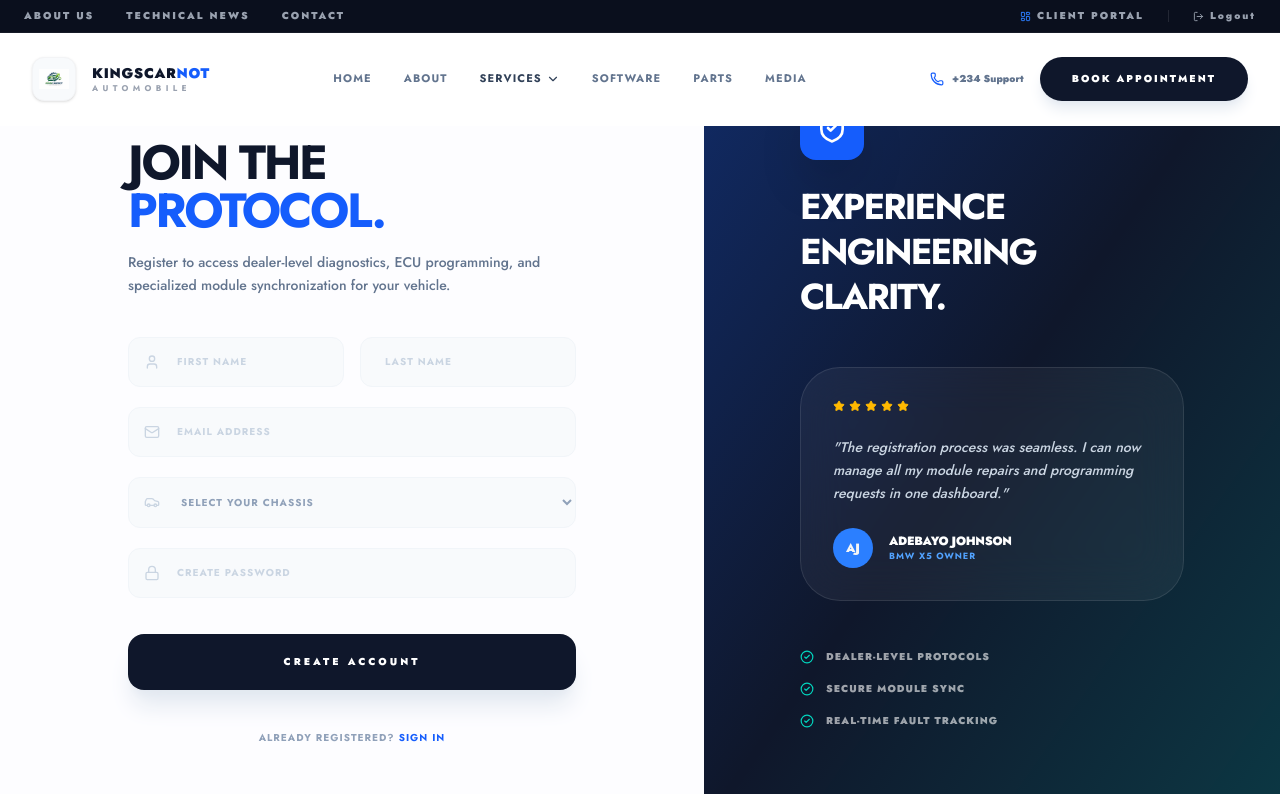
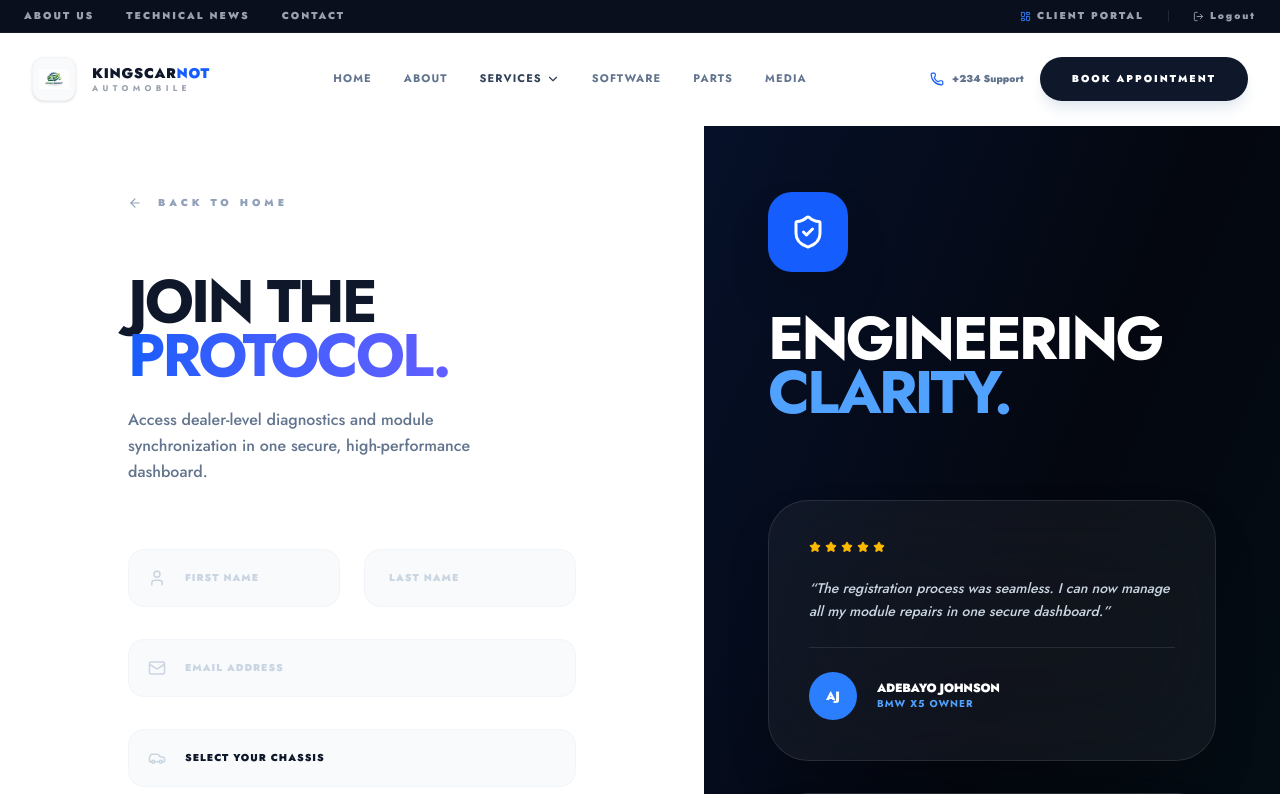
Before and after one commit to Bellomubaraq875/kingscarnotautomobile, a Next.js app: page /register in a window 1280 px wide. Shown: the top 794 px of the page. Built offline with nearby package versions, Linux system fonts and the light colour scheme.

Commit message:
register page updated

```diff
--- a/app/register/page.tsx
+++ b/app/register/page.tsx
@@ -1,150 +1,186 @@
 "use client";
 
-import React, { useState } from 'react';
-import Link from 'next/link';
-import { motion } from 'framer-motion';
-import { ShieldCheck, ArrowRight, CheckCircle2, Star, User, Mail, Lock, Car } from 'lucide-react';
+import React, { useState } from "react";
+import Link from "next/link";
+import {
+    ShieldCheck,
+    ArrowRight,
+    CheckCircle2,
+    Star,
+    User,
+    Mail,
+    Lock,
+    Car,
+} from "lucide-react";
+
+const sidebarTestimonials = [
+    {
+        initials: "AJ",
+        name: "Adebayo Johnson",
+        vehicle: "BMW X5 Owner",
+        quote: "The registration process was seamless. I can now manage all my module repairs in one secure dashboard."
+    },
+    {
+        initials: "CO",
+        name: "Chioma Okafor",
+        vehicle: "Mercedes C300",
+        quote: "Finally, a platform that understands FBS-4 protocols. Booking my module sync took less than two minutes."
+    }
+];
 
 export default function RegisterPage() {
     const [isLoading, setIsLoading] = useState(false);
+    const [chassis, setChassis] = useState("");
 
     const handleSubmit = (e: React.FormEvent) => {
         e.preventDefault();
         setIsLoading(true);
-        // Simulate registration logic
         setTimeout(() => setIsLoading(false), 2000);
     };
 
     return (
-        <main className="min-h-screen bg-[#FDFDFF] flex overflow-hidden font-jost">
+        <main className="min-h-screen bg-white flex overflow-hidden font-jost">
 
-            {/* 1. LEFT SIDE: FORM SECTION (80% Constraint applied to inner content) */}
-            <section className="w-full lg:w-[55%] flex items-center justify-center p-8 md:p-20">
-                <div className="w-full max-w-md space-y-10">
+            {/* 1. FORM SECTION - Increased pt-48 for Navbar clearance */}
+            <section className="w-full lg:w-[55%] flex items-start justify-center px-6 pt-48 pb-32 md:px-12 lg:px-24 overflow-y-auto">
+                <div className="w-full max-w-md space-y-16">
 
-                    {/* Brand/Back Link */}
-                    <Link href="/" className="inline-flex items-center gap-2 text-[10px] font-black uppercase tracking-[0.3em] text-slate-400 hover:text-blue-600 transition-colors">
-                        <ArrowRight size={14} className="rotate-180" /> Back to Home
+                    <Link
+                        href="/"
+                        className="inline-flex items-center gap-4 text-[10px] font-black uppercase tracking-[0.4em] text-slate-400 hover:text-blue-600 transition-colors"
+                    >
+                        <ArrowRight size={14} className="rotate-180" />
+                        Back to Home
                     </Link>
 
-                    <div className="space-y-4">
-                        <h1 className="text-4xl md:text-5xl font-bold tracking-tighter text-slate-900 uppercase">
-                            Join the <br /> <span className="text-blue-600">Protocol.</span>
+                    <div className="space-y-6">
+                        <h1 className="text-5xl md:text-6xl font-bold tracking-tighter text-slate-900 uppercase leading-[0.9]">
+                            Join the <br /> <span className="text-transparent bg-clip-text bg-gradient-to-r from-blue-600 to-indigo-500">Protocol.</span>
                         </h1>
-                        <p className="text-sm text-slate-500 font-medium leading-relaxed">
-                            Register to access dealer-level diagnostics, ECU programming, and specialized module synchronization for your vehicle.
+                        <p className="text-base font-medium leading-relaxed text-slate-500 max-w-sm">
+                            Access dealer-level diagnostics and module synchronization in one secure, high-performance dashboard.
                         </p>
                     </div>
 
-                    <form onSubmit={handleSubmit} className="space-y-5">
-                        <div className="grid grid-cols-2 gap-4">
+                    <form onSubmit={handleSubmit} className="space-y-8">
+                        <div className="grid grid-cols-1 sm:grid-cols-2 gap-6">
                             <div className="relative">
-                                <User className="absolute left-4 top-1/2 -translate-y-1/2 text-slate-300" size={16} />
+                                <User className="absolute left-5 top-1/2 -translate-y-1/2 text-slate-300" size={18} />
                                 <input
                                     type="text"
                                     placeholder="FIRST NAME"
                                     required
-                                    className="w-full bg-slate-50 border border-slate-100 p-4 pl-12 rounded-xl text-[10px] font-bold tracking-widest focus:bg-white focus:border-blue-600 outline-none transition-all placeholder:text-slate-300"
+                                    className="w-full rounded-2xl border border-slate-100 bg-slate-50 px-6 py-5 pl-14 text-[10px] font-black tracking-widest text-slate-900 outline-none transition focus:bg-white focus:border-blue-600 placeholder:text-slate-300"
                                 />
                             </div>
+
                             <div className="relative">
                                 <input
                                     type="text"
                                     placeholder="LAST NAME"
                                     required
-                                    className="w-full bg-slate-50 border border-slate-100 p-4 px-6 rounded-xl text-[10px] font-bold tracking-widest focus:bg-white focus:border-blue-600 outline-none transition-all placeholder:text-slate-300"
+                                    className="w-full rounded-2xl border border-slate-100 bg-slate-50 px-6 py-5 text-[10px] font-black tracking-widest text-slate-900 outline-none transition focus:bg-white focus:border-blue-600 placeholder:text-slate-300"
                                 />
                             </div>
                         </div>
 
                         <div className="relative">
-                            <Mail className="absolute left-4 top-1/2 -translate-y-1/2 text-slate-300" size={16} />
+                            <Mail className="absolute left-5 top-1/2 -translate-y-1/2 text-slate-300" size={18} />
                             <input
                                 type="email"
                                 placeholder="EMAIL ADDRESS"
                                 required
-                                className="w-full bg-slate-50 border border-slate-100 p-4 pl-12 rounded-xl text-[10px] font-bold tracking-widest focus:bg-white focus:border-blue-600 outline-none transition-all placeholder:text-slate-300"
+                                className="w-full rounded-2xl border border-slate-100 bg-slate-50 px-6 py-5 pl-14 text-[10px] font-black tracking-widest text-slate-900 outline-none transition focus:bg-white focus:border-blue-600 placeholder:text-slate-300"
                             />
                         </div>
 
                         <div className="relative">
-                            <Car className="absolute left-4 top-1/2 -translate-y-1/2 text-slate-300" size={16} />
+                            <Car className="absolute left-5 top-1/2 -translate-y-1/2 text-slate-300" size={18} />
                             <select
                                 required
-                                className="w-full bg-slate-50 border border-slate-100 p-4 pl-12 rounded-xl text-[10px] font-bold tracking-widest focus:bg-white focus:border-blue-600 outline-none transition-all text-slate-400"
+                                value={chassis}
+                                onChange={(e) => setChassis(e.target.value)}
+                                className="w-full rounded-2xl border border-slate-100 bg-slate-50 px-6 py-5 pl-14 text-[10px] font-black tracking-widest text-slate-900 outline-none transition focus:bg-white focus:border-blue-600 appearance-none cursor-pointer"
                             >
-                                <option value="" disabled selected uppercase>SELECT YOUR CHASSIS</option>
+                                <option value="" disabled>SELECT YOUR CHASSIS</option>
                                 <option value="mercedes">MERCEDES-BENZ</option>
                                 <option value="bmw">BMW / MINI</option>
                                 <option value="audi">AUDI / VW / VAG</option>
-                                <option value="other">OTHER PREMIUM BRANDS</option>
                             </select>
                         </div>
 
                         <div className="relative">
-                            <Lock className="absolute left-4 top-1/2 -translate-y-1/2 text-slate-300" size={16} />
+                            <Lock className="absolute left-5 top-1/2 -translate-y-1/2 text-slate-300" size={18} />
                             <input
                                 type="password"
                                 placeholder="CREATE PASSWORD"
                                 required
-                                className="w-full bg-slate-50 border border-slate-100 p-4 pl-12 rounded-xl text-[10px] font-bold tracking-widest focus:bg-white focus:border-blue-600 outline-none transition-all placeholder:text-slate-300"
+                                className="w-full rounded-2xl border border-slate-100 bg-slate-50 px-6 py-5 pl-14 text-[10px] font-black tracking-widest text-slate-900 outline-none transition focus:bg-white focus:border-blue-600 placeholder:text-slate-300"
                             />
                         </div>
 
-                        <div className="pt-4">
+                        <div className="pt-6">
                             <button
                                 type="submit"
                                 disabled={isLoading}
-                                className="w-full bg-slate-900 text-white p-5 rounded-2xl font-black text-[10px] uppercase tracking-[0.3em] hover:bg-blue-600 transition-all shadow-xl shadow-slate-200 disabled:opacity-50"
+                                className="w-full rounded-[20px] bg-slate-900 px-6 py-6 text-[10px] font-black uppercase tracking-[0.5em] text-white transition hover:bg-blue-600 shadow-2xl shadow-slate-200 disabled:opacity-50 active:scale-[0.98]"
                             >
                                 {isLoading ? "SYNCHRONIZING..." : "CREATE ACCOUNT"}
                             </button>
                         </div>
                     </form>
 
-                    <p className="text-center text-[10px] font-bold text-slate-400 uppercase tracking-widest">
-                        Already registered? <Link href="/login" className="text-blue-600 hover:underline">Sign In</Link>
+                    <p className="text-center text-[10px] font-black text-slate-400 uppercase tracking-widest pt-4">
+                        Already registered?{" "}
+                        <Link href="/login" className="text-blue-600 hover:underline">
+                            Sign in
+                        </Link>
                     </p>
                 </div>
             </section>
 
-            {/* 2. RIGHT SIDE: VISUAL TRUST SECTION */}
-            <section className="hidden lg:flex w-[45%] bg-slate-900 relative items-center justify-center p-20">
-                {/* Luminous Gradient Mesh */}
-                <div className="absolute inset-0 bg-gradient-to-br from-blue-600/30 via-transparent to-teal-500/20" />
+            {/* 2. VISUAL TRUST SECTION - Increased py-48 */}
+            <section className="hidden lg:flex w-[45%] bg-[#04070F] relative items-start justify-center pt-48 pb-32 px-16 overflow-y-auto">
+                <div className="absolute inset-0 bg-gradient-to-br from-blue-600/20 via-transparent to-teal-500/10 opacity-60" />
 
-                <div className="relative z-10 space-y-12">
-                    <div className="space-y-6">
-                        <div className="w-16 h-16 bg-blue-600 rounded-2xl flex items-center justify-center shadow-2xl">
-                            <ShieldCheck size={32} className="text-white" />
+                <div className="relative z-10 space-y-20 w-full max-w-md">
+                    <div className="space-y-10">
+                        <div className="w-20 h-20 bg-blue-600 rounded-[24px] flex items-center justify-center shadow-2xl">
+                            <ShieldCheck size={36} className="text-white" />
                         </div>
-                        <h2 className="text-4xl font-bold text-white tracking-tighter leading-tight uppercase">
-                            Experience <br /> Engineering <br /> Clarity.
+                        <h2 className="text-6xl font-bold text-white tracking-tighter leading-[0.9] uppercase">
+                            Engineering <br /> <span className="text-blue-400">Clarity.</span>
                         </h2>
                     </div>
 
-                    {/* Trust Card */}
-                    <div className="bg-white/5 backdrop-blur-xl border border-white/10 p-8 rounded-[40px] space-y-6 max-w-sm">
+                    {/* Testimonials Stack with increased margins */}
+                    <div className="space-y-8">
+                        {sidebarTestimonials.map((t, i) => (
+                            <div key={i} className="bg-white/5 backdrop-blur-3xl border border-white/10 p-10 rounded-[40px] space-y-6 shadow-2xl">
                                 <div className="flex gap-1 text-amber-400">
                                     {[...Array(5)].map((_, i) => <Star key={i} size={12} fill="currentColor" />)}
                                 </div>
-                        <p className="text-sm text-slate-300 font-medium italic leading-relaxed">
-                            "The registration process was seamless. I can now manage all my module repairs and programming requests in one dashboard."
+                                <p className="text-sm text-slate-300 leading-relaxed font-medium italic">
+                                    “{t.quote}”
                                 </p>
-                        <div className="flex items-center gap-4">
-                            <div className="w-10 h-10 rounded-full bg-blue-500 flex items-center justify-center font-black text-xs">AJ</div>
+                                <div className="flex items-center gap-5 pt-6 border-t border-white/10">
+                                    <div className="w-12 h-12 rounded-full bg-blue-500 flex items-center justify-center font-black text-xs text-white">
+                                        {t.initials}
+                                    </div>
                                     <div className="flex flex-col">
-                                <span className="text-xs font-black text-white uppercase tracking-tight">Adebayo Johnson</span>
-                                <span className="text-[9px] text-blue-400 font-bold uppercase tracking-widest">BMW X5 Owner</span>
+                                        <span className="text-xs font-black text-white uppercase tracking-tight">{t.name}</span>
+                                        <span className="text-[10px] text-blue-400 font-bold uppercase tracking-widest">{t.vehicle}</span>
                                     </div>
                                 </div>
                             </div>
+                        ))}
+                    </div>
 
-                    {/* Feature List */}
-                    <ul className="space-y-4">
+                    <ul className="space-y-6 pt-10">
                         {["Dealer-Level Protocols", "Secure Module Sync", "Real-time Fault Tracking"].map((item, i) => (
-                            <li key={i} className="flex items-center gap-3 text-[10px] font-black text-white/60 uppercase tracking-widest">
-                                <CheckCircle2 size={14} className="text-teal-400" /> {item}
+                            <li key={i} className="flex items-center gap-5 text-[10px] font-black text-white/50 uppercase tracking-[0.3em]">
+                                <CheckCircle2 size={18} className="text-teal-400" />
+                                {item}
                             </li>
                         ))}
                     </ul>
```
Lines whose indentation alone changed are shown as unchanged.
